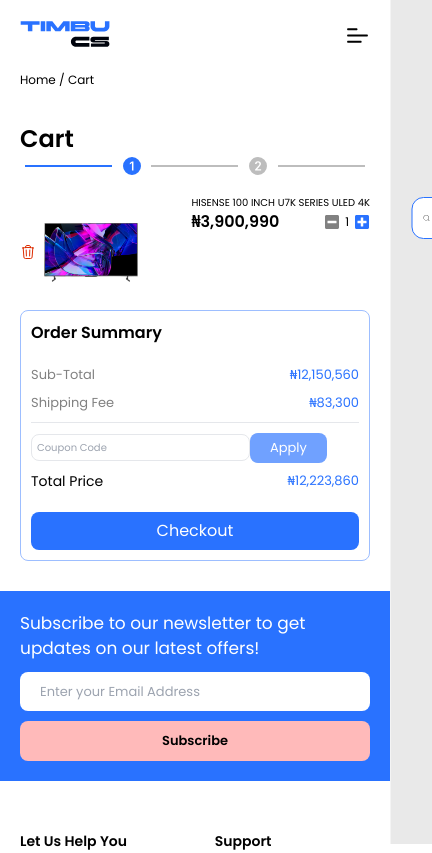
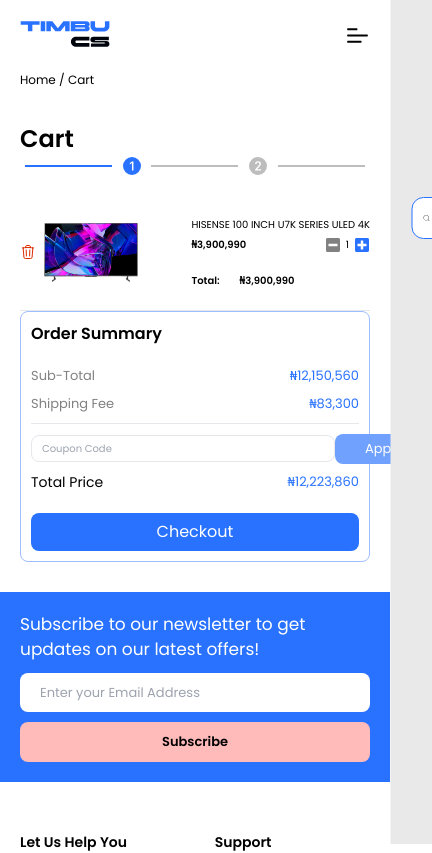
Before and after one commit to KenUdoudo/Timbu-cloud-shop, a React (Vite) app: page /mycart in a window 390 px wide. Shown: the top 853 px of the page, 432 px wide, since content can reach past the window. Built offline with nearby package versions, Linux system fonts and the light colour scheme.

Commit message:
paddiing

```diff
--- a/src/pages/Cart/section2copy.jsx
+++ b/src/pages/Cart/section2copy.jsx
@@ -33,23 +33,28 @@ const Sec2cart = () => {
                 </div>
               </div>
               <div className="md:hidden w-full">
-                <div className="w-full flex justify-between items-start">
+                <div className="w-full flex justify-between items-center">
                   <div className="flex items-center gap-[5px]">
                     <HiOutlineTrash className="text-[#DD2C00]"/>
                     <img src={ four } className="w-[100px]"/>
                   </div>
                   <div>
                     <p className="text-[10px]">HISENSE 100 INCH U7K SERIES ULED 4K</p>
-                    <div className="w-full flex justify-between items-center">
-                      <p className="font-semibold">₦3,900,990</p>
+                    <div className="w-full flex justify-between items-center mt-[5px]">
+                      <p className="font-semibold text-[10px]">₦3,900,990</p>
                       <div className="flex items-center gap-[5px]">
                         <FaMinusSquare className="text-[#818181]"/>
-                        <p className="text-[12px]">1</p>
+                        <p className="text-[10px]">1</p>
                         <FaPlusSquare className="text-[#2972FF]"/>
                       </div>
                     </div>
+                    <div className="w-full flex justify-start gap-[20px] mt-[20px]">
+                      <p className="font-semibold text-[10px]">Total:</p>
+                      <p className="font-semibold text-[10px]">₦3,900,990</p>
+                    </div>
                   </div>
                 </div>
+                <hr className=""/>
               </div>
             </div>
             <div className="w-full lg:w-[25%] border-[1px] border-[#9DBEFF] rounded-[8px] p-[10px]">
@@ -65,8 +70,8 @@ const Sec2cart = () => {
               <hr className="w-full my-[10px]"/>
 
               <div className="w-full flex items-center">
-                <input type="text" placeholder="Coupon Code" className="py-[5px] pl-[5px] pr-[10px] text-[10px] border-[1px] rounded-[8px]"/>
-                <p className="bg-[#70A1FF] text-white px-[20px] py-[5px] rounded-[8px] text-[13px]">Apply</p>
+                <input type="text" placeholder="Coupon Code" className="py-[5px] pl-[10px] md:pl-[5px] pr-[90px] md:pr-[10px] text-[10px] border-[1px] rounded-[8px]"/>
+                <p className="bg-[#70A1FF] text-white px-[30px] md:px-[20px] py-[5px] rounded-[8px] text-[13px]">Apply</p>
               </div>
 
               <div className="w-full flex justify-between mt-[8px]">
```
